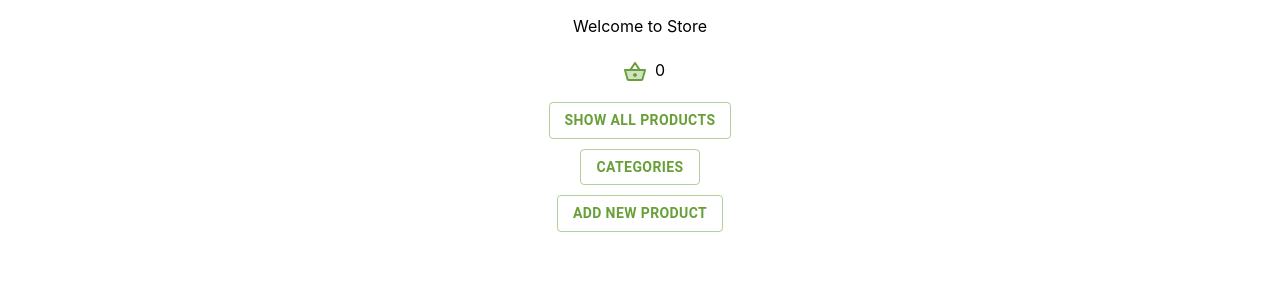
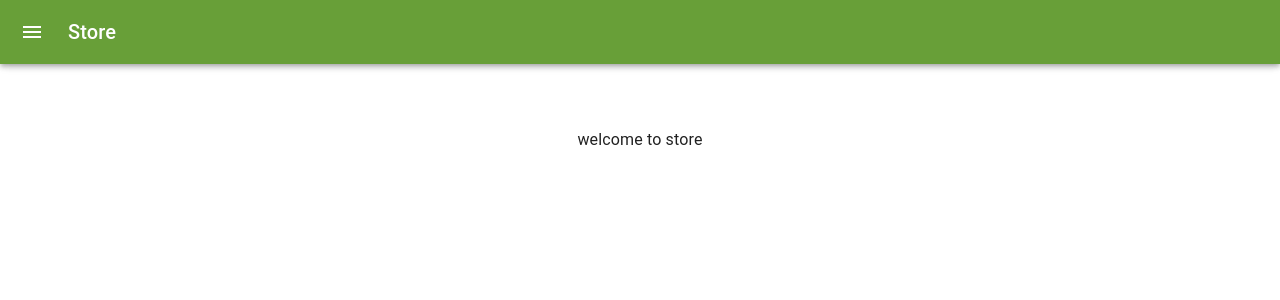
Before and after one commit to MDP-Internship/redux-saga, a React (Create React App) app: page / in a window 1280 px wide. Shown: the top 300 px of the page. Built offline with nearby package versions, Linux system fonts and the light colour scheme.

Commit message:
sidebar and grid added

```diff
--- a/package.json
+++ b/package.json
@@ -7,6 +7,7 @@
     "@emotion/react": "^11.10.5",
     "@emotion/styled": "^11.10.5",
     "@fontsource/roboto": "^4.5.8",
+    "@material-ui/core": "^4.12.4",
     "@mui/icons-material": "^5.10.15",
     "@mui/material": "^5.10.15",
     "@reduxjs/toolkit": "^1.9.0",
@@ -47,5 +48,8 @@
       "last 1 firefox version",
       "last 1 safari version"
     ]
+  },
+  "devDependencies": {
+    "react-router-dom": "^6.4.3"
   }
 }
--- a/src/App.js
+++ b/src/App.js
@@ -1,15 +1,17 @@
 //import logo from './logo.svg';
 //import './App.css';
 import FirstPage from './screens/pages/FirstPage';
+import SecondPage from './screens/pages/SecondPage';
 import { myTheme } from './constants/theme';
 import { ThemeProvider} from '@mui/material/styles';
 
+function App() {
 
-function App() {
   return (
     <div>
       <ThemeProvider theme={myTheme}>
-        <FirstPage/>
+        {/* <FirstPage/> */}
+        <SecondPage/>
       </ThemeProvider>
     </div>
   );
--- a/src/index.js
+++ b/src/index.js
@@ -5,12 +5,15 @@ import App from './App';
 //import reportWebVitals from './reportWebVitals';
 import { Provider } from 'react-redux'
 import store from './store'
+import { BrowserRouter } from 'react-router-dom';
 
 const root = ReactDOM.createRoot(document.getElementById('root'));
 root.render(
   <Provider store={store}>
     <React.StrictMode>
-      <App />
+      <BrowserRouter>
+        <App />
+      </BrowserRouter>
     </React.StrictMode>
   </Provider>
 
--- a/src/screens/components/addProduct.js
+++ b/src/screens/components/addProduct.js
@@ -21,22 +21,10 @@ function AddProduct(){
     const [flag, setFlag] = useState(true);
 
     const currencies = [
-        {
-          value: 'jewelery',
-          label: 'jewelery',
-        },
-        {
-          value: 'electronic',
-          label: 'electronic',
-        },
-        {
-          value: "men's clothing",
-          label: "men's clothing",
-        },
-        {
-          value: "women's clothing",
-          label: "women's clothing",
-        },
+        {  value: 'jewelery'  },
+        {  value: 'electronic' },
+        {  value: "men's clothing" },
+        {  value: "women's clothing" },
     ];
 
     const [input, setInput]=useState(
@@ -68,7 +56,7 @@ function AddProduct(){
     }
 
     return(
-        <div>
+        <div class="header">
             <CustomButton variant="outlined" textcolor={flag ?  primary :secondary} onClick={formShow}>Add New Product</CustomButton>
             {
                 isFormShown===true && (
@@ -96,7 +84,7 @@ function AddProduct(){
                                     >
                                       {currencies.map((option) => (
                                         <MenuItem key={option.value} value={option.value}>
-                                          {option.label}
+                                          {option.value}
                                         </MenuItem>
                                       ))}
                                     </ValidationTextField>
--- a/src/screens/components/basket.js
+++ b/src/screens/components/basket.js
@@ -3,6 +3,7 @@ import { getDataRequest } from '../../store/data/dataAction'
 import '../../styles/Main.css'
 import DeleteTwoToneIcon from '@mui/icons-material/DeleteTwoTone';
 import IconButton from '@mui/material/IconButton';
+import { Link } from 'react-router-dom';
 
 function Basket({inBasket, setInBasket, ...props}){
 
@@ -24,8 +25,8 @@ function Basket({inBasket, setInBasket, ...props}){
 
     return(
     <div class="header">
-       {products.map((product)=>(
-
+        {(inBasket.length===0) && <p>basket is empty, <Link to={`/Showall`}>keep Shopping</Link> </p> }
+        {products.map((product)=>(
         (inBasket.includes(product.id)===true) &&
             <div class="productContainer">
                 {product.title}
@@ -35,6 +36,7 @@ function Basket({inBasket, setInBasket, ...props}){
                   <DeleteTwoToneIcon />
                 </IconButton>
             </div>
+
         ))}
     </div>
     )
--- a/src/screens/components/categoryButton.js
+++ b/src/screens/components/categoryButton.js
@@ -3,14 +3,14 @@ import { useState} from 'react'
 import { getCategoryRequest } from '../../store/categories/categoryAction'
 import { getJeweleryRequest, getElectronicsRequest, getWomenClothingRequest, getMenClothingRequest } from '../../store/categorizedProduct/categorizedAction'
 import '../../styles/Main.css'
-import Button from '@mui/material/Button'
+//import Button from '@mui/material/Button'
 //import { Button } from '../../styles/button';
 import Details from './product_detail'
 import { CustomButton } from '../../constants/CustomButton.style'
 import { primary, secondary } from '../../constants/theme'
 
 
-function Categories(){
+function Categories({inBasket, setInBasket, ...props}){
 
     const [categoryShown, setCategoryShown]= useState(false);
     const [isDetailShown, setIsDetailShown]= useState(null);
@@ -72,7 +72,7 @@ function Categories(){
                         <div key={product.id} class='productContainer' onClick={() => setIsDetailShown(product.id)}>
                             {product.title}
                             {isDetailShown === product.id && (
-                                <Details product={product} />
+                                <Details product={product} inBasket={inBasket} setInBasket={setInBasket} />
                             )}
                         </div>
                     </div>
--- /dev/null
+++ b/src/screens/components/home.js
@@ -0,0 +1,10 @@
+function Home(){
+    return(
+    <div class="header">
+        <p>welcome to store</p>
+    </div>
+    )
+
+}
+
+export default Home;
--- a/src/screens/components/showAll.js
+++ b/src/screens/components/showAll.js
@@ -4,6 +4,14 @@ import { getDataRequest } from '../../store/data/dataAction'
 import Details from './product_detail'
 import { CustomButton } from '../../constants/CustomButton.style'
 import { primary, secondary } from '../../constants/theme'
+import * as React from 'react';
+import ImageList from '@mui/material/ImageList';
+import ImageListItem from '@mui/material/ImageListItem';
+import ImageListItemBar from '@mui/material/ImageListItemBar';
+import ListSubheader from '@mui/material/ListSubheader';
+import IconButton from '@mui/material/IconButton';
+import AddShoppingCartIcon from '@mui/icons-material/AddShoppingCart';
+
 
 function ShowAll({inBasket, setInBasket, ...props}){
 
@@ -31,20 +39,57 @@ function ShowAll({inBasket, setInBasket, ...props}){
           (<div>Loading</div>)
           :
           ((isShown===true)&&(
-            <div>
-              <div>
-                {products.map((product)=>(
-                <div key={product.id} class='productContainer' onClick={() => setIsDetailShown(product.id)} >
-                    {product.title}
-                    {isDetailShown === product.id && (
+
+            <div class="gridTile">
+            <ImageList sx={{ width: 1000, height: 430, '&::-webkit-scrollbar': {display: "none"} }} >
+              <ImageListItem key="Subheader" cols={3}>
+                <ListSubheader component="div"> </ListSubheader>
+              </ImageListItem>
+              {products.map((item) => (
+                <ImageListItem  sx={{ height: 100, width:300 }} key={item.image} onClick={() => setIsDetailShown(item.id)}>
+                  <img
+                    src={`${item.image}?w=248&fit=crop&auto=format`}
+                    srcSet={`${item.image}?w=248&fit=crop&auto=format&dpr=2 2x`}
+                    alt={item.title}
+                    loading="lazy"
+                  />
+                  <ImageListItemBar
+                    title={item.title}
+                    //subtitle={item.author}
+                    actionIcon={
+                      <IconButton
+                        sx={{ color: primary }}
+                        aria-label={`info about ${item.title}`}
+                      >
+                        <AddShoppingCartIcon />
+                      </IconButton>
+                    }
+                  />
+                   {isDetailShown === item.id && (
                       <div>
-                        <Details product={product} inBasket={inBasket} setInBasket={setInBasket}/>
+                        <Details product={item} inBasket={inBasket} setInBasket={setInBasket}/>
                       </div>
-                    ) }
-                </div>
-                ))}
-              </div>
+                     ) }
+               </ImageListItem>
+              ))}
+            </ImageList>
             </div>
+
+
+            // <div>
+            //   <div>
+            //     {products.map((product)=>(
+            //     <div key={product.id} class='productContainer' onClick={() => setIsDetailShown(product.id)} >
+            //         {product.title}
+            //         {isDetailShown === product.id && (
+            //           <div>
+            //             <Details product={product} inBasket={inBasket} setInBasket={setInBasket}/>
+            //           </div>
+            //         ) }
+            //     </div>
+            //     ))}
+            //   </div>
+            // </div>
           ))
         }
     </div>
--- /dev/null
+++ b/src/screens/pages/Navigation.js
@@ -0,0 +1,172 @@
+import * as React from 'react';
+import { styled, useTheme } from '@mui/material/styles';
+import Box from '@mui/material/Box';
+import Drawer from '@mui/material/Drawer';
+import CssBaseline from '@mui/material/CssBaseline';
+import MuiAppBar from '@mui/material/AppBar';
+import Toolbar from '@mui/material/Toolbar';
+import List from '@mui/material/List';
+import Typography from '@mui/material/Typography';
+import Divider from '@mui/material/Divider';
+import IconButton from '@mui/material/IconButton';
+import MenuIcon from '@mui/icons-material/Menu';
+import ChevronLeftIcon from '@mui/icons-material/ChevronLeft';
+import ChevronRightIcon from '@mui/icons-material/ChevronRight';
+import ListItem from '@mui/material/ListItem';
+import ListItemButton from '@mui/material/ListItemButton';
+import ListItemIcon from '@mui/material/ListItemIcon';
+import DiamondIcon from '@mui/icons-material/Diamond';
+import CategoryIcon from '@mui/icons-material/Category';
+import AddCircleOutlineIcon from '@mui/icons-material/AddCircleOutline';
+import ShoppingBasketTwoToneIcon from '@mui/icons-material/ShoppingBasketTwoTone';
+import HomeIcon from '@mui/icons-material/Home';
+import {Link} from 'react-router-dom'
+
+const drawerWidth = 240;
+
+const Main = styled('main', { shouldForwardProp: (prop) => prop !== 'open' })(
+  ({ theme, open }) => ({
+    flexGrow: 1,
+    padding: theme.spacing(3),
+    transition: theme.transitions.create('margin', {
+      easing: theme.transitions.easing.sharp,
+      duration: theme.transitions.duration.leavingScreen,
+    }),
+    marginLeft: `-${drawerWidth}px`,
+    ...(open && {
+      transition: theme.transitions.create('margin', {
+        easing: theme.transitions.easing.easeOut,
+        duration: theme.transitions.duration.enteringScreen,
+      }),
+      marginLeft: 0,
+    }),
+  }),
+);
+
+const AppBar = styled(MuiAppBar, {
+  shouldForwardProp: (prop) => prop !== 'open',
+})(({ theme, open }) => ({
+  transition: theme.transitions.create(['margin', 'width'], {
+    easing: theme.transitions.easing.sharp,
+    duration: theme.transitions.duration.leavingScreen,
+  }),
+  ...(open && {
+    width: `calc(100% - ${drawerWidth}px)`,
+    marginLeft: `${drawerWidth}px`,
+    transition: theme.transitions.create(['margin', 'width'], {
+      easing: theme.transitions.easing.easeOut,
+      duration: theme.transitions.duration.enteringScreen,
+    }),
+  }),
+}));
+
+const DrawerHeader = styled('div')(({ theme }) => ({
+  display: 'flex',
+  alignItems: 'center',
+  padding: theme.spacing(0, 1),
+  // necessary for content to be below app bar
+  ...theme.mixins.toolbar,
+  justifyContent: 'flex-end',
+}));
+
+export default function PersistentDrawerLeft() {
+  const theme = useTheme();
+  const [open, setOpen] = React.useState(false);
+
+  const handleDrawerOpen = () => {
+    setOpen(true);
+  };
+
+  const handleDrawerClose = () => {
+    setOpen(false);
+  };
+
+  return (
+    <Box sx={{ display: 'flex' }}>
+      <CssBaseline />
+      <AppBar position="fixed" open={open}>
+        <Toolbar>
+          <IconButton
+            color="inherit"
+            aria-label="open drawer"
+            onClick={handleDrawerOpen}
+            edge="start"
+            sx={{ mr: 2, ...(open && { display: 'none' }) }}
+          >
+            <MenuIcon />
+          </IconButton>
+          <Typography variant="h6" noWrap component="div">
+            Store
+          </Typography>
+        </Toolbar>
+      </AppBar>
+      <Drawer
+        sx={{
+          width: drawerWidth,
+          flexShrink: 0,
+          '& .MuiDrawer-paper': {
+            width: drawerWidth,
+            boxSizing: 'border-box',
+          },
+        }}
+        variant="persistent"
+        anchor="left"
+        open={open}
+      >
+        <DrawerHeader>
+          <IconButton onClick={handleDrawerClose}>
+            {theme.direction === 'ltr' ? <ChevronLeftIcon /> : <ChevronRightIcon />}
+          </IconButton>
+        </DrawerHeader>
+        <Divider />
+        <List>
+        <ListItem disablePadding>
+            <ListItemButton>
+                <ListItemIcon>  <HomeIcon /> </ListItemIcon>
+                <Link to={`/`} >Home</Link>
+            </ListItemButton>
+        </ListItem>
+        <ListItem disablePadding>
+            <ListItemButton>
+                <ListItemIcon>  <DiamondIcon /> </ListItemIcon>
+                <Link to={`/Showall`} >Show All Products</Link>
+            </ListItemButton>
+        </ListItem>
+        <ListItem disablePadding>
+            <ListItemButton>
+                <ListItemIcon>  <CategoryIcon /> </ListItemIcon>
+                <Link to={`/Categories`} >Show Categories</Link>
+            </ListItemButton>
+        </ListItem>
+        <ListItem disablePadding>
+            <ListItemButton>
+                <ListItemIcon>  <AddCircleOutlineIcon/> </ListItemIcon>
+                <Link to={`/AddProduct`} >Add Product</Link>
+            </ListItemButton>
+        </ListItem>
+        <ListItem disablePadding>
+            <ListItemButton>
+                <ListItemIcon>  <ShoppingBasketTwoToneIcon/> </ListItemIcon>
+                <Link to={`/Basket`} >Shopping Cart</Link>
+            </ListItemButton>
+        </ListItem>
+        </List>
+      </Drawer>
+      <Main open={open}>
+        <DrawerHeader />
+      </Main>
+    </Box>
+  );
+}
+
+
+// {['ShowAll', 'Categories', 'AddProduct'].map((page, index) => (
+//     <ListItem key={page} disablePadding>
+//       <ListItemButton>
+//         <ListItemIcon>
+//           {index % 2 === 0 ? <InboxIcon /> : <MailIcon />}
+//         </ListItemIcon>
+//         <Link to={`/${page}`} >{page}</Link>
+//       </ListItemButton>
+//     </ListItem>
+//   ))}
--- /dev/null
+++ b/src/screens/pages/SecondPage.js
@@ -0,0 +1,28 @@
+import ShowAll from '../components/showAll';
+import Categories from '../components/categoryButton';
+import AddProduct from '../components/addProduct';
+import Home from '../components/home';
+import Basket from '../components/basket';
+import { Routes, Route } from 'react-router-dom';
+import ResponsiveDrawer from './Navigation';
+import { useState } from 'react';
+
+function SecondPage() {
+    const [inBasket, setInBasket]=useState([]);
+    console.log(inBasket);
+
+  return (
+    <div>
+        <ResponsiveDrawer/>
+        <Routes>
+            <Route path="/" element={<Home/>}/>
+            <Route path="ShowAll" element={<ShowAll inBasket={inBasket} setInBasket={setInBasket}/>}/>
+            <Route path="Categories" element={<Categories inBasket={inBasket} setInBasket={setInBasket}/>}/>
+            <Route path="AddProduct" element={<AddProduct/>}/>
+            <Route path="Basket" element={<Basket inBasket={inBasket} setInBasket={setInBasket}/>}/>
+        </Routes>
+    </div>
+  );
+}
+
+export default SecondPage;
--- a/src/styles/Main.css
+++ b/src/styles/Main.css
@@ -34,3 +34,8 @@
     margin-top: 10px;
     margin-left: 10px;
 }
+
+.gridTile{
+    margin-left: 130px;
+    justify-content: center;
+}
```
Also changed, not shown: src/screens/pages/Layout.js (added, +25 -0 lines), 1 other file (tests, documents, lock files or other folders).
